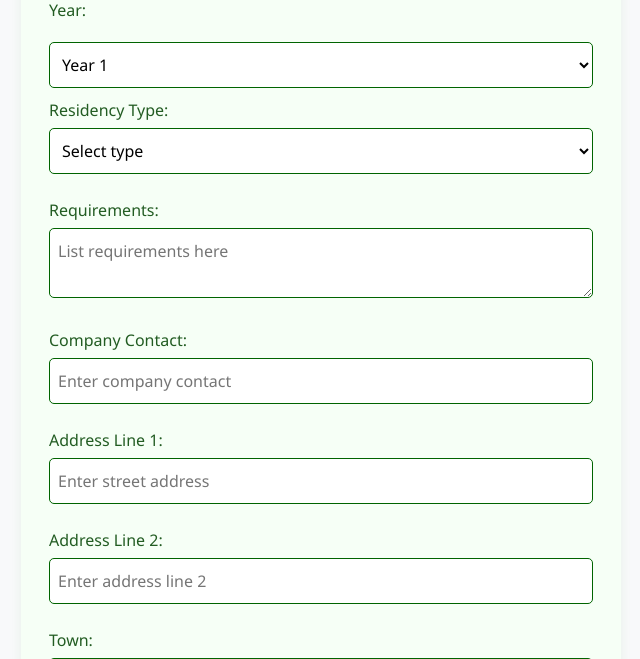
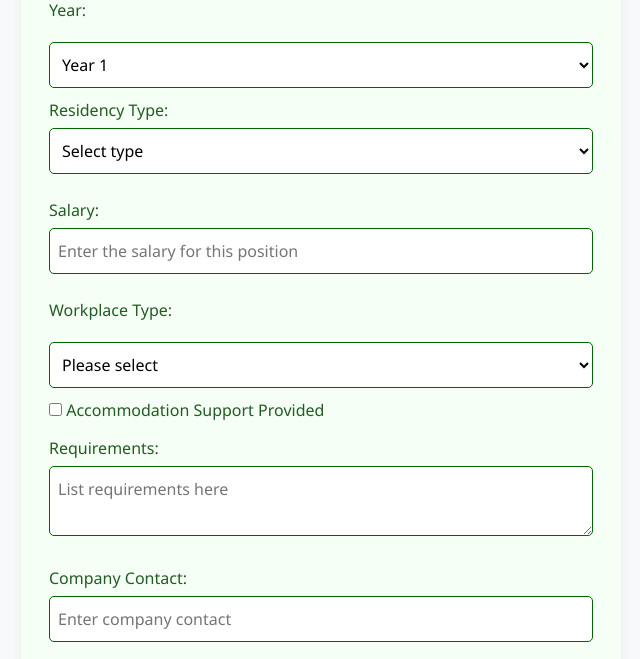
Before and after one commit to SyedFahimRahman/B4Epic, a Flask app: template templates/add_residency.html in a window 1280 px wide. Shown: the part 528-1187 px from the top of the page, without its empty margins (319-959 px from the left). Run offline with Flask 3, Linux system fonts and the light colour scheme; the template is opened without the code that fills it, so the values that code supplies are empty.

Commit message:
fixed html files

```diff
--- a/templates/add_residency.html
+++ b/templates/add_residency.html
@@ -40,6 +40,23 @@
       </select>
     </label>
 
+
+    <label>Salary:
+      <input type="number" step="0.01" name="salary" placeholder="Enter the salary for this position">
+    </label>
+
+    <label for="workplace_type">Workplace Type:</label>
+    <select name="workplace_type" id="workplace_type" required>
+      <option value="" disabled selected>Please select</option>
+      <option value="onsite">Onsite</option>
+      <option value="remote">Remote</option>
+      <option value="hybrid">Hybrid</option>
+    </select>
+
+    <label>
+      <input type="checkbox" name="accommodation_support">
+      Accommodation Support Provided
+    </label>
 
 
     <label>Requirements:
```
Also changed, not shown: templates/residency_list.html (+16 -2 lines).
